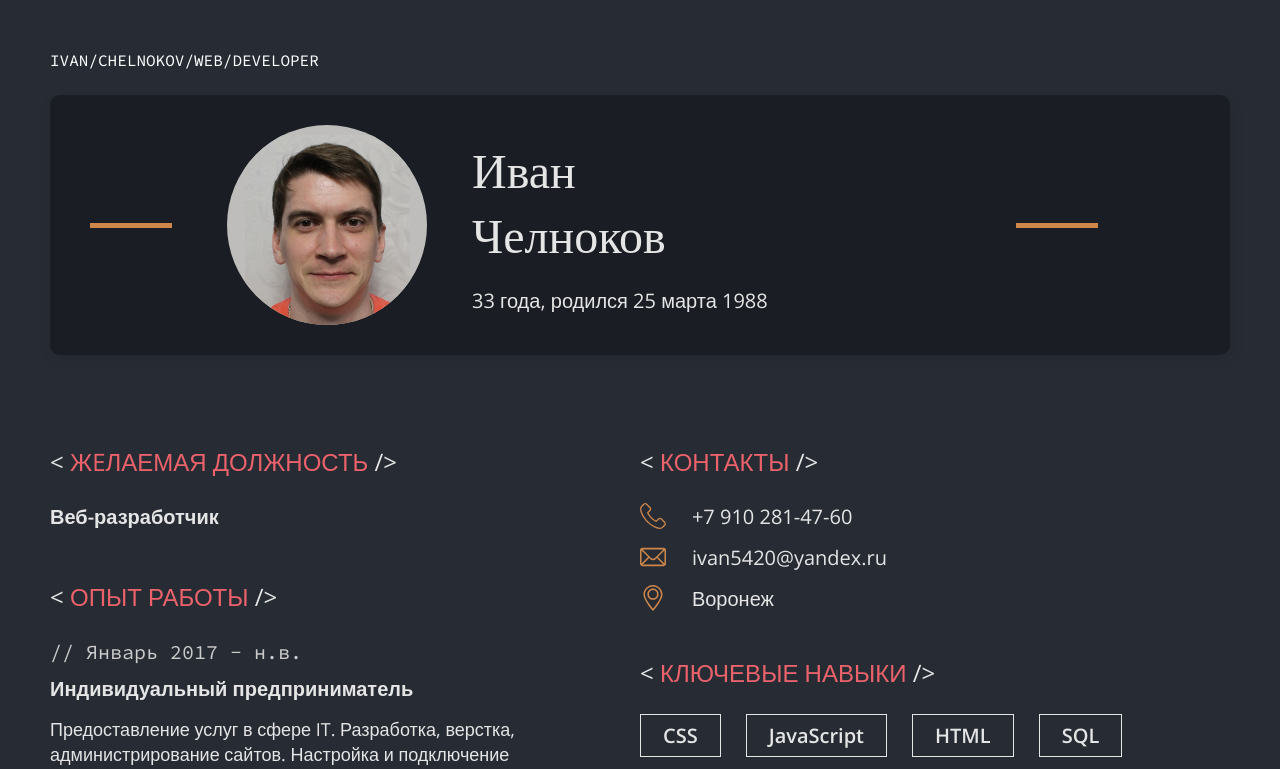
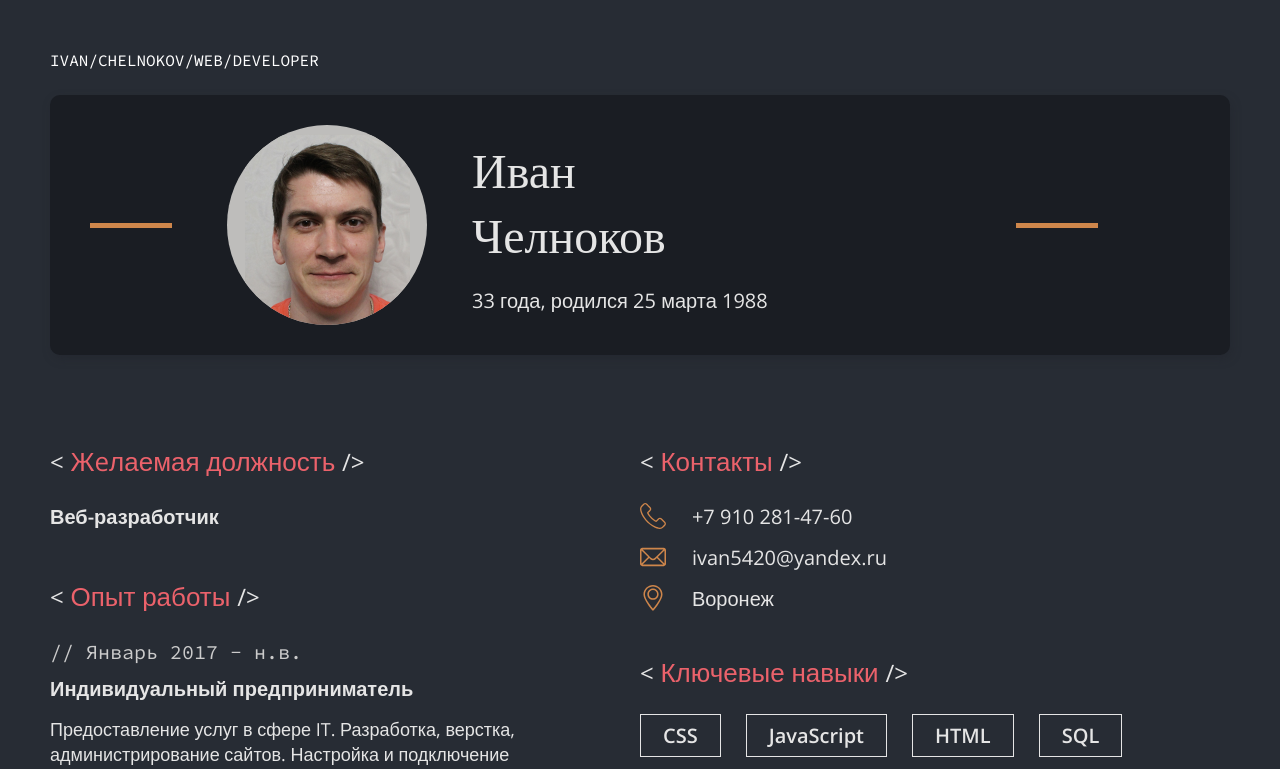
Before and after one commit to cla55ik/resume, a Vue app: page / in a window 1280 px wide. Shown: the top 769 px of the page. Built offline with nearby package versions, Linux system fonts and the light colour scheme; what vue-yandex-metrika would draw is missing.

Commit message:
change style for resumeTitle

```diff
--- a/src/assets/variables.scss
+++ b/src/assets/variables.scss
@@ -34,12 +34,12 @@ $orange:#CE864B;
     font-weight: 500;
     font-size: 18px;
     line-height: 25px;
-    text-transform: uppercase;
+    //text-transform: uppercase;
     margin-bottom: 15px;
 
     @media screen and (min-width:1200px) {
 
-        font-size: 24px;
+        font-size: 26px;
         line-height: 33px;
         margin-bottom: 25px;
     }
@@ -51,7 +51,7 @@ $orange:#CE864B;
     font-weight: 500;
     font-size: 18px;
     line-height: 25px;
-    text-transform: uppercase;
+    //text-transform: uppercase;
 
     @media screen and (min-width:1200px) {
         margin-top:50px;
```
